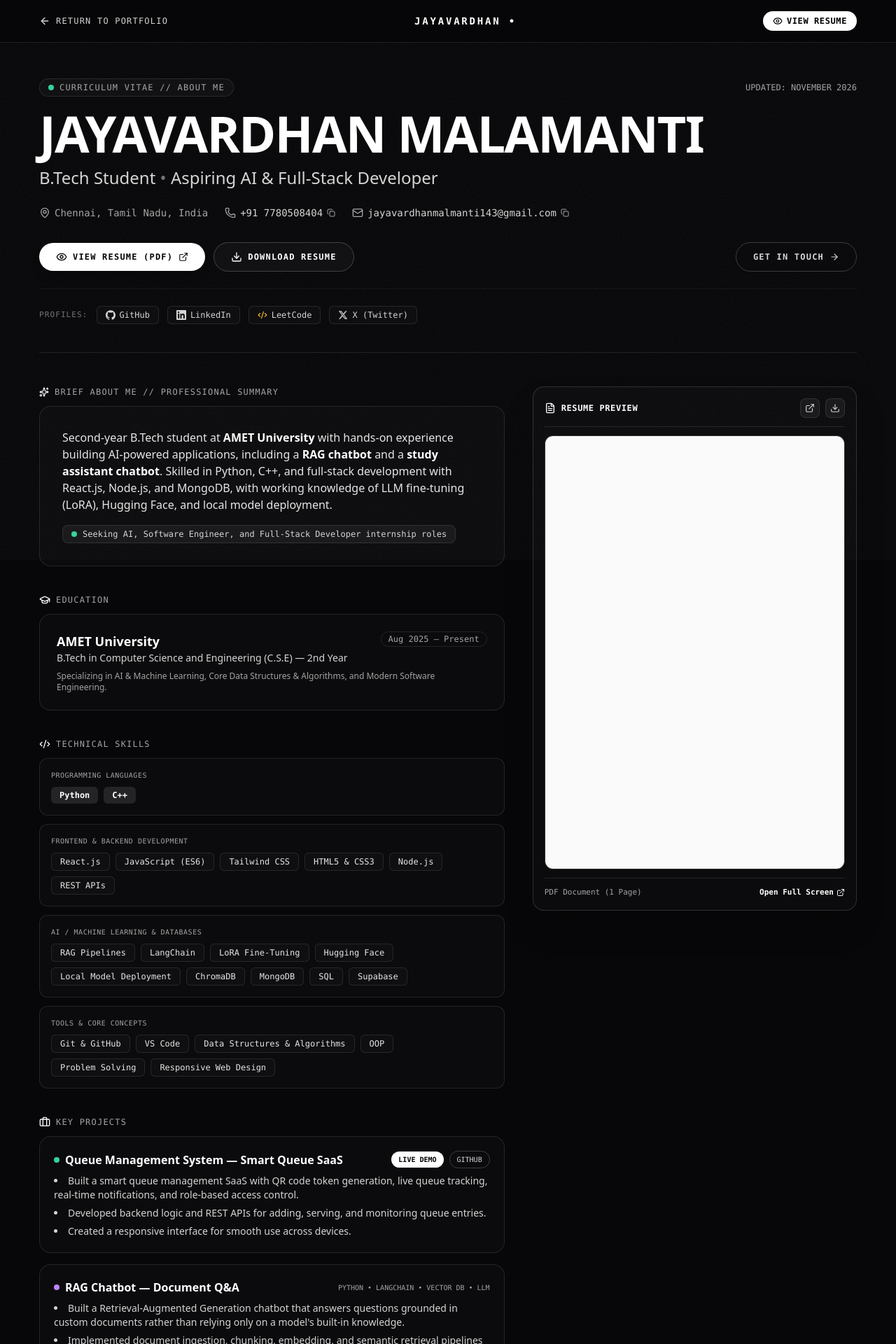
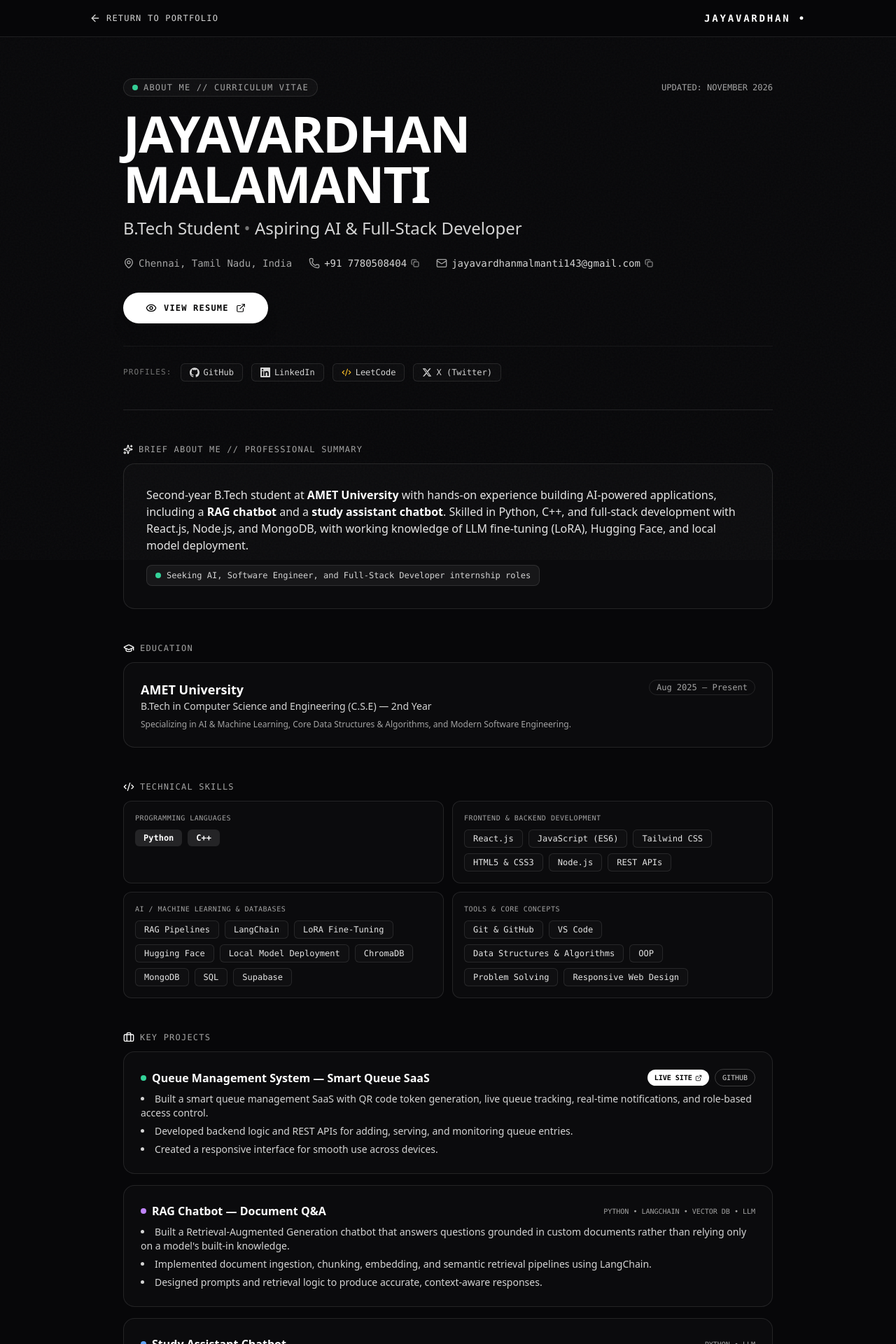
Before and after one commit to Jayavardhan137/Portfolio, a Next.js app: page /resume in a window 1280 px wide. Shown: the top 1920 px of the page at 70% size. Built offline with nearby package versions, Linux system fonts and the light colour scheme.

Commit message:
Keep exactly one single View Resume button on the resume page

```diff
--- a/src/app/resume/page.tsx
+++ b/src/app/resume/page.tsx
@@ -4,8 +4,6 @@ import React, { useState } from "react";
 import Link from "next/link";
 import {
   ArrowLeft,
-  FileText,
-  Download,
   ExternalLink,
   Briefcase,
   GraduationCap,
@@ -14,7 +12,6 @@ import {
   MapPin,
   Mail,
   Phone,
-  Terminal,
   Award,
   Eye,
   Check,
@@ -48,16 +45,11 @@ export default function ResumePage() {
     <div className="min-h-screen bg-[#070709] text-white selection:bg-white selection:text-black">
       {/* Top Header Navigation */}
       <header className="fixed top-0 left-0 right-0 z-50 py-4 px-6 md:px-14 bg-[#070709]/85 backdrop-blur-md border-b border-white/10">
-        <div className="max-w-7xl mx-auto flex items-center justify-between">
+        <div className="max-w-5xl mx-auto flex items-center justify-between">
           <Link
-            href="/#home"
+            href="/"
             onMouseEnter={playHover}
-            onClick={() => {
-              playClick();
-              try {
-                sessionStorage.setItem("portfolio_loader_shown", "true");
-              } catch (e) {}
-            }}
+            onClick={playClick}
             className="flex items-center gap-2 text-xs font-mono tracking-widest text-neutral-300 hover:text-white transition-colors group"
           >
             <ArrowLeft className="w-4 h-4 group-hover:-translate-x-1 transition-transform" />
@@ -65,41 +57,22 @@ export default function ResumePage() {
           </Link>
 
           <Link
-            href="/#home"
-            onClick={() => {
-              try {
-                sessionStorage.setItem("portfolio_loader_shown", "true");
-              } catch (e) {}
-            }}
+            href="/"
             className="font-mono text-sm font-bold tracking-[0.2em] text-white hover:text-neutral-300 transition-colors"
           >
             {PERSONAL_INFO.shortName} •
           </Link>
-
-          <div className="flex items-center gap-3">
-            <a
-              href="/resume.pdf"
-              target="_blank"
-              rel="noopener noreferrer"
-              onMouseEnter={playHover}
-              onClick={playClick}
-              className="inline-flex items-center gap-1.5 px-3.5 py-1.5 rounded-full bg-white text-black text-xs font-mono font-bold tracking-wider uppercase hover:bg-neutral-200 transition-colors"
-            >
-              <Eye className="w-3.5 h-3.5" />
-              <span>VIEW RESUME</span>
-            </a>
-          </div>
         </div>
       </header>
 
       {/* Main Content Stage */}
-      <main className="pt-28 pb-20 px-6 md:px-14 max-w-7xl mx-auto">
+      <main className="pt-28 pb-24 px-6 md:px-12 max-w-5xl mx-auto">
         {/* Hero Section */}
         <div className="mb-12 border-b border-white/10 pb-10">
           <div className="flex flex-wrap items-center justify-between gap-4 mb-4">
             <div className="inline-flex items-center gap-2 px-3 py-1 rounded-full border border-white/10 bg-white/[0.03] text-neutral-400 font-mono text-xs uppercase tracking-widest">
               <span className="w-2 h-2 rounded-full bg-emerald-400 animate-pulse" />
-              <span>CURRICULUM VITAE // ABOUT ME</span>
+              <span>ABOUT ME // CURRICULUM VITAE</span>
             </div>
 
             <span className="text-xs font-mono text-neutral-400">
@@ -151,45 +124,24 @@ export default function ResumePage() {
             </button>
           </div>
 
-          {/* Action Buttons: View Resume, Download, Contact */}
-          <div className="flex flex-wrap items-center gap-3">
+          {/* Single Prominent View Resume Button */}
+          <div className="mb-8">
             <a
               href="/resume.pdf"
               target="_blank"
               rel="noopener noreferrer"
               onMouseEnter={playHover}
               onClick={playClick}
-              className="inline-flex items-center gap-2 px-6 py-3 rounded-full bg-white text-black font-mono text-xs font-bold tracking-widest uppercase hover:bg-neutral-200 transition-all shadow-lg hover:shadow-white/10"
+              className="inline-flex items-center gap-2.5 px-8 py-3.5 rounded-full bg-white text-black font-mono text-xs font-bold tracking-widest uppercase hover:bg-neutral-200 transition-all shadow-xl hover:shadow-white/10 group"
             >
               <Eye className="w-4 h-4" />
-              <span>VIEW RESUME (PDF)</span>
-              <ExternalLink className="w-3.5 h-3.5" />
+              <span>VIEW RESUME</span>
+              <ExternalLink className="w-3.5 h-3.5 group-hover:translate-x-0.5 group-hover:-translate-y-0.5 transition-transform" />
             </a>
-
-            <a
-              href="/resume.pdf"
-              download="Jayavardhan_Malamanti_Resume.pdf"
-              onMouseEnter={playHover}
-              onClick={playClick}
-              className="inline-flex items-center gap-2 px-6 py-3 rounded-full border border-white/20 bg-white/[0.03] text-white font-mono text-xs font-bold tracking-widest uppercase hover:border-white hover:bg-white/10 transition-all"
-            >
-              <Download className="w-4 h-4" />
-              <span>DOWNLOAD RESUME</span>
-            </a>
-
-            <Link
-              href="/contact"
-              onMouseEnter={playHover}
-              onClick={playClick}
-              className="inline-flex items-center gap-2 px-6 py-3 rounded-full border border-white/20 bg-transparent text-neutral-300 font-mono text-xs font-bold tracking-widest uppercase hover:text-white hover:border-white transition-all ml-auto"
-            >
-              <span>GET IN TOUCH</span>
-              <ArrowLeft className="w-3.5 h-3.5 rotate-180" />
-            </Link>
           </div>
 
-          {/* Social Links */}
-          <div className="flex items-center gap-3 mt-6 pt-6 border-t border-white/5 font-mono text-xs">
+          {/* Social Profiles */}
+          <div className="flex flex-wrap items-center gap-3 pt-6 border-t border-white/5 font-mono text-xs">
             <span className="text-neutral-500 uppercase tracking-widest text-[11px]">PROFILES:</span>
             <a
               href="https://github.com/Jayavardhan137"
@@ -230,11 +182,9 @@ export default function ResumePage() {
           </div>
         </div>
 
-        {/* 2-Column Layout: Left (Brief About Me & Details) / Right (Resume PDF Preview) */}
-        <div className="grid grid-cols-1 lg:grid-cols-12 gap-10 items-start">
-          {/* Left Column: Brief About Me & Highlights */}
-          <div className="lg:col-span-7 space-y-10">
-            {/* Professional Summary */}
+        {/* Detailed Resume & About Me Sections */}
+        <div className="space-y-12">
+          {/* Brief About Me / Professional Summary */}
           <section>
             <div className="flex items-center gap-2 mb-3 font-mono text-xs text-neutral-400 uppercase tracking-widest">
               <Sparkles className="w-3.5 h-3.5 text-white" />
@@ -250,7 +200,7 @@ export default function ResumePage() {
                 C++, and full-stack development with React.js, Node.js, and MongoDB, with working
                 knowledge of LLM fine-tuning (LoRA), Hugging Face, and local model deployment.
               </p>
-                <div className="inline-flex items-center gap-2 px-3 py-1 rounded-lg bg-white/5 border border-white/10 font-mono text-xs text-neutral-300">
+              <div className="inline-flex items-center gap-2 px-3 py-1.5 rounded-lg bg-white/5 border border-white/10 font-mono text-xs text-neutral-300">
                 <span className="w-2 h-2 rounded-full bg-emerald-400" />
                 <span>Seeking AI, Software Engineer, and Full-Stack Developer internship roles</span>
               </div>
@@ -291,7 +241,7 @@ export default function ResumePage() {
               <span>TECHNICAL SKILLS</span>
             </div>
 
-              <div className="space-y-3 font-mono text-xs">
+            <div className="grid grid-cols-1 sm:grid-cols-2 gap-3 font-mono text-xs">
               <div className="p-4 rounded-xl border border-white/10 bg-white/[0.02]">
                 <span className="text-neutral-400 block text-[10px] uppercase tracking-wider mb-2">
                   Programming Languages
@@ -379,7 +329,7 @@ export default function ResumePage() {
 
             <div className="space-y-4">
               {/* Queue Management System */}
-                <div className="p-5 rounded-2xl border border-white/10 bg-white/[0.02]">
+              <div className="p-5 sm:p-6 rounded-2xl border border-white/10 bg-white/[0.02]">
                 <div className="flex flex-wrap items-center justify-between gap-2 mb-2 font-mono">
                   <h3 className="text-sm sm:text-base font-bold text-white font-sans flex items-center gap-2">
                     <span className="w-2 h-2 rounded-full bg-emerald-400" />
@@ -390,9 +340,10 @@ export default function ResumePage() {
                       href="https://queue-management-system-vert-iota.vercel.app/"
                       target="_blank"
                       rel="noreferrer"
-                        className="px-2.5 py-1 rounded-full bg-white text-black font-bold uppercase hover:bg-neutral-200 transition-colors"
+                      className="px-2.5 py-1 rounded-full bg-white text-black font-bold uppercase hover:bg-neutral-200 transition-colors inline-flex items-center gap-1"
                     >
-                        Live Demo
+                      <span>Live Site</span>
+                      <ExternalLink className="w-2.5 h-2.5" />
                     </a>
                     <a
                       href="https://github.com/Jayavardhan137/Queue-management-system"
@@ -412,7 +363,7 @@ export default function ResumePage() {
               </div>
 
               {/* RAG Chatbot */}
-                <div className="p-5 rounded-2xl border border-white/10 bg-white/[0.02]">
+              <div className="p-5 sm:p-6 rounded-2xl border border-white/10 bg-white/[0.02]">
                 <div className="flex flex-wrap items-center justify-between gap-2 mb-2 font-mono">
                   <h3 className="text-sm sm:text-base font-bold text-white font-sans flex items-center gap-2">
                     <span className="w-2 h-2 rounded-full bg-purple-400" />
@@ -430,7 +381,7 @@ export default function ResumePage() {
               </div>
 
               {/* Study Assistant Chatbot */}
-                <div className="p-5 rounded-2xl border border-white/10 bg-white/[0.02]">
+              <div className="p-5 sm:p-6 rounded-2xl border border-white/10 bg-white/[0.02]">
                 <div className="flex flex-wrap items-center justify-between gap-2 mb-2 font-mono">
                   <h3 className="text-sm sm:text-base font-bold text-white font-sans flex items-center gap-2">
                     <span className="w-2 h-2 rounded-full bg-blue-400" />
@@ -451,7 +402,7 @@ export default function ResumePage() {
 
           {/* Additional Experience & Coding Practice */}
           <section className="grid grid-cols-1 sm:grid-cols-2 gap-4">
-              <div className="p-5 rounded-2xl border border-white/10 bg-white/[0.02]">
+            <div className="p-5 sm:p-6 rounded-2xl border border-white/10 bg-white/[0.02]">
               <div className="flex items-center gap-2 text-white font-bold font-sans text-sm mb-2">
                 <BrainCircuit className="w-4 h-4 text-cyan-400" />
                 <span>Additional Experience</span>
@@ -462,7 +413,7 @@ export default function ResumePage() {
               </ul>
             </div>
 
-              <div className="p-5 rounded-2xl border border-white/10 bg-white/[0.02]">
+            <div className="p-5 sm:p-6 rounded-2xl border border-white/10 bg-white/[0.02]">
               <div className="flex items-center gap-2 text-white font-bold font-sans text-sm mb-2">
                 <Award className="w-4 h-4 text-amber-400" />
                 <span>Coding Practice</span>
@@ -482,61 +433,6 @@ export default function ResumePage() {
             </div>
           </section>
         </div>
-
-          {/* Right Column: Live Embedded PDF Viewer & Quick Actions */}
-          <div className="lg:col-span-5 sticky top-24">
-            <div className="rounded-2xl border border-white/15 bg-white/[0.02] p-4 flex flex-col shadow-2xl">
-              <div className="flex items-center justify-between pb-3 mb-3 border-b border-white/10 font-mono text-xs">
-                <div className="flex items-center gap-2">
-                  <FileText className="w-4 h-4 text-white" />
-                  <span className="font-bold text-white tracking-wider">RESUME PREVIEW</span>
-                </div>
-                <div className="flex items-center gap-2">
-                  <a
-                    href="/resume.pdf"
-                    target="_blank"
-                    rel="noopener noreferrer"
-                    title="Open PDF in new window"
-                    className="p-1.5 rounded-lg border border-white/10 bg-white/5 hover:bg-white/10 text-neutral-300 hover:text-white transition-colors"
-                  >
-                    <ExternalLink className="w-3.5 h-3.5" />
-                  </a>
-                  <a
-                    href="/resume.pdf"
-                    download="Jayavardhan_Malamanti_Resume.pdf"
-                    title="Download PDF"
-                    className="p-1.5 rounded-lg border border-white/10 bg-white/5 hover:bg-white/10 text-neutral-300 hover:text-white transition-colors"
-                  >
-                    <Download className="w-3.5 h-3.5" />
-                  </a>
-                </div>
-              </div>
-
-              {/* Embedded PDF Canvas / Viewer */}
-              <div className="relative w-full h-[620px] rounded-xl overflow-hidden border border-white/10 bg-neutral-900">
-                <iframe
-                  src="/resume.pdf#toolbar=0&navpanes=0&scrollbar=1"
-                  title="Jayavardhan Malamanti Resume"
-                  className="w-full h-full border-0"
-                />
-              </div>
-
-              {/* Viewer Footer */}
-              <div className="pt-3 mt-3 border-t border-white/10 flex items-center justify-between text-[11px] font-mono text-neutral-400">
-                <span>PDF Document (1 Page)</span>
-                <a
-                  href="/resume.pdf"
-                  target="_blank"
-                  rel="noopener noreferrer"
-                  className="text-white hover:underline font-bold inline-flex items-center gap-1"
-                >
-                  <span>Open Full Screen</span>
-                  <ExternalLink className="w-3 h-3" />
-                </a>
-              </div>
-            </div>
-          </div>
-        </div>
       </main>
     </div>
   );
```
Also changed, not shown: src/app/contact/page.tsx (+3 -13 lines), src/components/ui/CinematicLoader.tsx (+2 -27 lines). Lines whose indentation alone changed are shown as unchanged.
